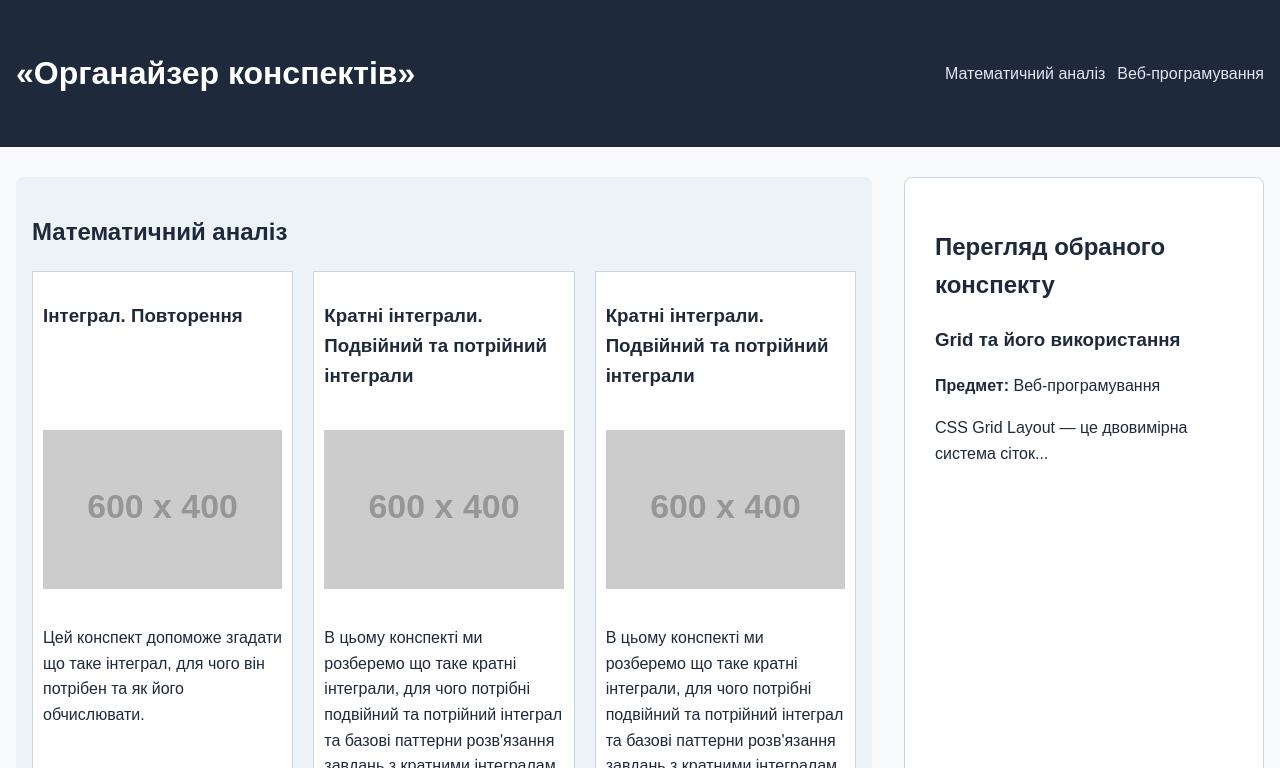
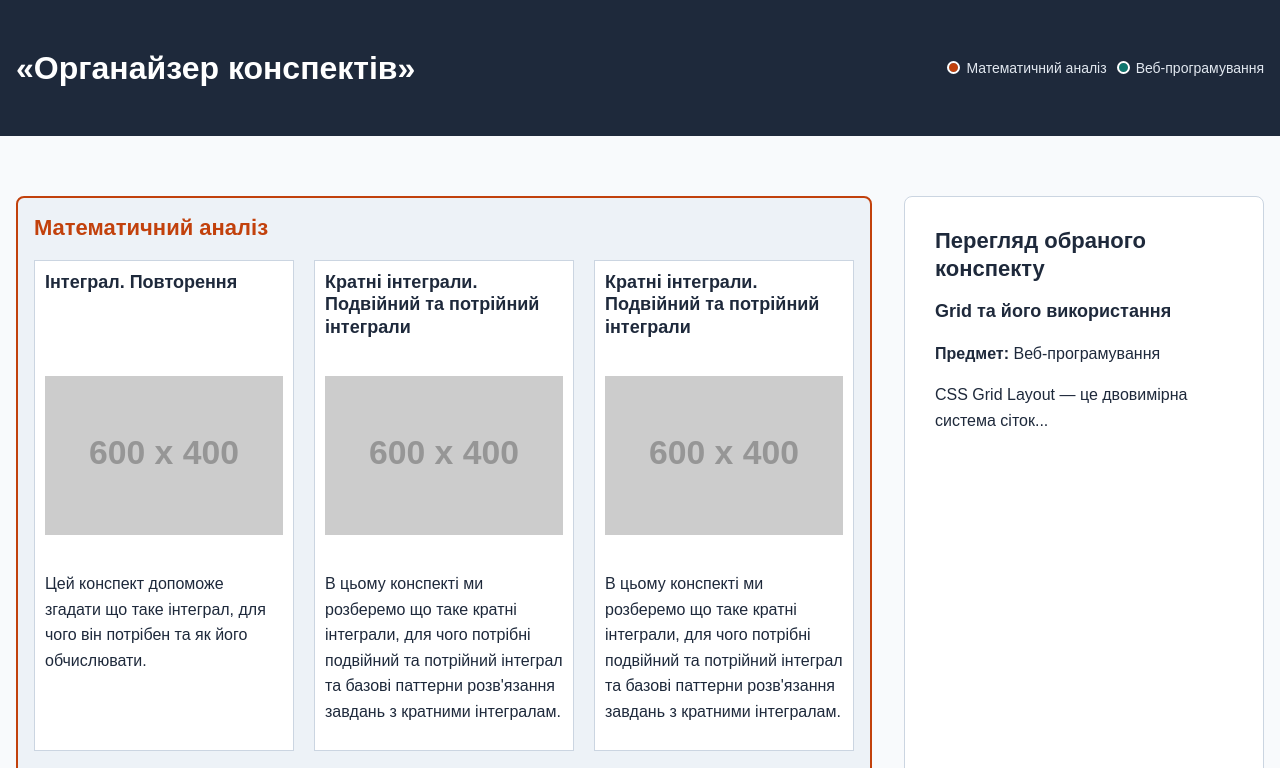
Before and after one commit to Illya-1/study-notes-organizer, a plain HTML site: page index.html in a window 1280 px wide. Shown: the top 768 px of the page. Drawn offline with Linux system fonts and the light colour scheme; placeholder pictures from the web are drawn by us.

Commit message:
add color and typography css variables, subject color tags, and layout spacing fixes

```diff
--- a/css/style.css
+++ b/css/style.css
@@ -1,19 +1,90 @@
 *, *::before, *::after{
     box-sizing: border-box;
+}
+
+:root {
+    --color-bg-page: #F8FAFC;
+    --color-bg-subject: #EDF2F7;
+    --color-bg-card: #FFFFFF;
+    --color-bg-secondary: #1E293B;
+
+    --color-text-main: #1E293B;
+    --color-text-secondary: #FFFFFF;
+    --color-text-nav:#E2E8F0;
+    --color-text-nav-hover: #FFFFFF;
+
+    --color-border-card: #CBD5E1;
+
+    --subject-calculus: #C2410C;
+    --subject-web-dev: #0F766E;
+    --subject-2: #1D4ED8;
+    --subject-3: #6D28D9;
+    --subject-4: #047857;
+
+
+    --font-family: sans-serif;
+    --line-height-base: 1.6;
+    --line-height-heading: 1.25;
+
+    --font-size-sm: 0.875rem;
+    --font-size-base: 1rem;
+    --font-size-h3: 1.125rem;
+    --font-size-h2: 1.125rem;
+    --font-size-h2-desktop: 1.375rem;
+    --font-size-h1: 1.75rem;
+    --font-size-h1-desktop: 2rem;
+}
+
+h1{
+    font-size: var(--font-size-h1);
+    @media (min-width: 1024px) {font-size: var(--font-size-h1-desktop);}
+
+    line-height: var(--line-height-heading);
+    font-weight: 700;
+}
+
+h2{
+    font-size: var(--font-size-h2);
+    @media (min-width: 1024px) {font-size: var(--font-size-h2-desktop);}
+
+    line-height: var(--line-height-heading);
+    font-weight: 700;
+
+    margin-top: 0;
+}
+
+h3{
+    font-size: var(--font-size-h3);
+    line-height: var(--line-height-heading);
+    font-weight: 600;
+
+    margin-top: 0;
+}
+
+nav a, footer{
+    font-size: var(--font-size-sm);
+    font-weight: 500;
+}
+
+body{
+    font-family: var(--font-family);
+    font-weight: 400;
+    font-size: var(--font-size-base);
+    line-height: var(--line-height-base);
+    color: var(--color-text-main);
+
+    background-color: var(--color-bg-page);
+
+    margin: 0;
+
+    display: flex;
+    flex-direction: column;
+    gap: 60px;
 }
 
 img {
     max-width: 100%;
     height: auto;
-}
-
-body{
-    margin: 0;
-    font-family: Arial, Helvetica, sans-serif;
-    font-size: 1rem;
-    line-height: 1.6;
-    color: #1E293B;
-    background-color: #F8FAFC;
 }
 
 .container{
@@ -24,8 +95,8 @@ body{
 
 
 header{
-    background-color: #1E293B;
-    color:#FFFFFF;
+    background-color: var(--color-bg-secondary);
+    color:var(--color-text-secondary);
 
     padding: 24px 0;
     @media (min-width: 600px){padding: 48px 0;}
@@ -45,10 +116,6 @@ header{
 }
 
 header h1{
-    font-size: 1.75rem;
-    @media (min-width: 1024px) {font-size: 2rem;}
-
-    font-weight: 600;
     margin: 0;
     flex-shrink: 0;
 }
@@ -63,20 +130,35 @@ header nav{
 }
 
 header nav a{
-    color: #E2E8F0;
+    color: var(--color-text-nav);
     text-decoration: none;
-    display: inline-block;
+    display: inline-flex;
+    align-items: center;
+    gap: 8px;
 }
 
 header nav a:hover{
-    color: #FFFFFF;
+    color: var(--color-text-nav-hover);
 }
 
+header nav a::before {
+  content: "";
+  display: inline-block;
+  width: 9px;
+  height: 9px;
+  border-radius: 50%;
+  outline: 2px solid #FFFFFF;
+}
+
+header nav a[href="#calculus"]::before {
+  background-color: var(--subject-calculus);
+}
+
+header nav a[href="#web-dev"]::before {
+  background-color: var(--subject-web-dev);
+}
 
 .content-wrapper{
-    margin-top: 30px;
-    margin-bottom: 40px;
-
     @media (min-width: 1024px){
         display: grid;
         grid-template-columns: 1fr 360px;
@@ -85,20 +167,34 @@ header nav a:hover{
 }
 
 
-main{
+.subjects-container{
     display:flex;
     flex-direction: column;
     gap: 36px;
 }
 
 .subject{
-    /* margin-bottom: 24px; */
     padding: 16px;
 
-    background-color: #EDF2F7;
+    background-color: var(--color-bg-subject);
     border-radius: 8px;
 }
 
+#calculus{
+    border: 2px solid var(--subject-calculus);
+}
+
+#calculus h2{
+    color: var(--subject-calculus);
+}
+
+#web-dev{
+    border: 2px solid var(--subject-web-dev);
+}
+
+#web-dev h2{
+    color: var(--subject-web-dev);
+}
 
 .cards-container{
     display:grid;
@@ -114,8 +210,8 @@ main{
 .card{
     padding: 10px;
 
-    background-color: #FFFFFF;
-    border: 1px solid #CBD5E1;
+    background-color: var(--color-bg-card);
+    border: 1px solid var(--color-border-card);
 
     display: grid;
     grid-row: span 3;
@@ -123,22 +219,20 @@ main{
 }
 
 aside {
-    background-color: #FFFFFF;
-    border: 1px solid #CBD5E1;
+    background-color: var(--color-bg-card);
+    border: 1px solid var(--color-border-card);
     border-radius: 8px;
 
-    margin-top: 32px;
+    margin-top: 60px;
     @media (min-width: 1024px){margin-top: 0px;}
 
     padding: 30px;
-    line-height: 1.6;
 }
 
 footer {
-    background-color: #1E293B;
+    background-color: var(--color-bg-secondary);
     padding: 24px 16px;
 
-    font-size: 0.75rem;
     text-align: center;
-    color:#FFFFFF;
+    color:var(--color-text-secondary);
 }
--- a/index.html
+++ b/index.html
@@ -18,7 +18,7 @@
     </header>
 
     <div class="container content-wrapper">
-        <main>
+        <main class="subjects-container">
             <section id="calculus" class="subject">
                 <h2>Математичний аналіз</h2>
 
```
Also changed, not shown: DESIGN.md (added, +9 -0 lines).
